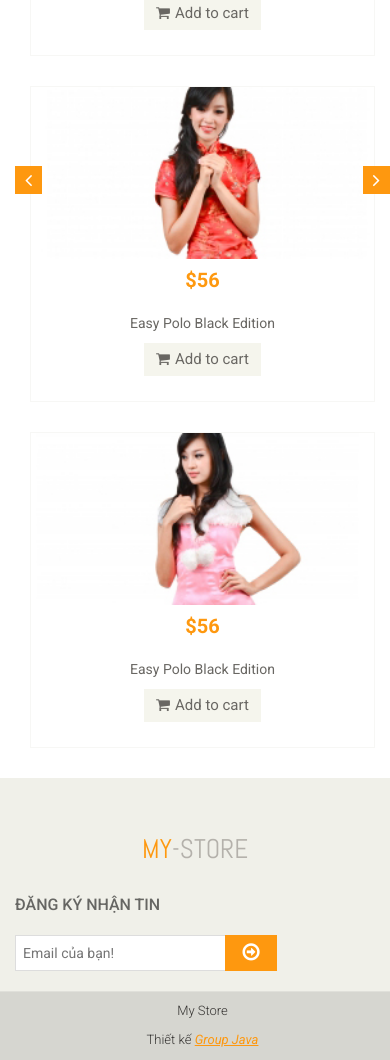
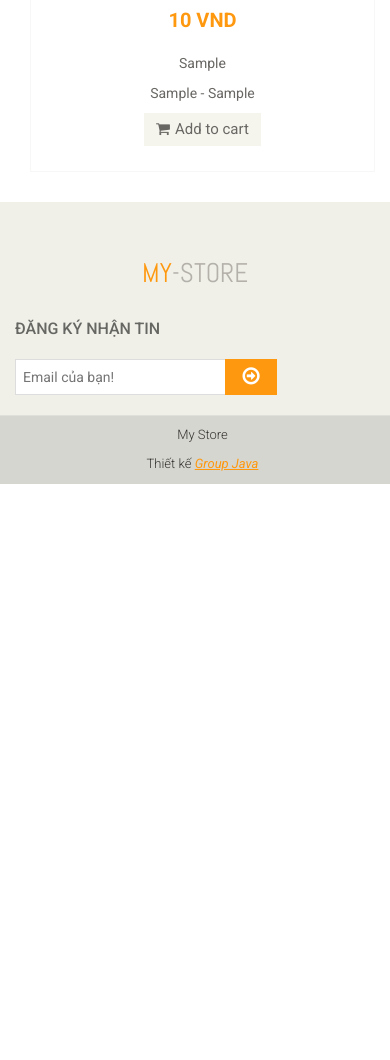
Before and after one commit to peter-dinh/django-e-commerce, a Django app: template app/templates/app/product-details.html in a window 390 px wide. Shown: the part 2571-3631 px from the top of the page. After the commit the page ends 3055 px from the top, so only its background shows below. Run offline with Django 3.2, Linux system fonts and the light colour scheme; the template is opened without the code that fills it: most values are stand-ins (such as "Sample title", 1, 10 or a date in 2020); parts of the project's set-up code (start-up, migrations or seed data) failed here and were passed over.

Commit message:
rebarch 1.0

```diff
--- a/app/templates/app/product-details.html
+++ b/app/templates/app/product-details.html
@@ -221,87 +221,47 @@
 						</div>
 					</div><!--/category-tab-->
 
-					<d	iv class="recommended_items"><!--recommended_items-->
-						<h2 class="title text-center">recommended items</h2>
+					<div class="recommended_items"><!--recommended_items-->
+						<h2 class="title text-center">Sản phẩm cùng loại</h2>
 
 						<div id="recommended-item-carousel" class="carousel slide" data-ride="carousel">
 							<div class="carousel-inner">
 								<div class="item active">
+									{% for item in danhsachcungloai1 %}
 									<div class="col-sm-4">
 										<div class="product-image-wrapper">
 											<div class="single-products">
 												<div class="productinfo text-center">
-													<img src="images/home/recommend1.jpg" alt="" />
-													<h2>$56</h2>
-													<p>Easy Polo Black Edition</p>
-													<button type="button" class="btn btn-default add-to-cart"><i class="fa fa-shopping-cart"></i>Add to cart</button>
+														<a href="/product_detail/{{ item.0 }}"><img src="/media/{{item.3}}" alt="" /></a>
+														<h2>{{ item.2| floatformat:"-3"|add:" VND"|intcomma }}</h2>
+														<a href="/product_detail/{{ item.0 }}"><p>{{ item.4 }}</p></a>
+														<p>{{ item.5|add:" - "| add:item.6 }}</p>
+														<a href="/add/{{ item.0 }}" class="btn btn-default add-to-cart"><i class="fa fa-shopping-cart"></i>Add to cart</a>
 												</div>
 											</div>
 										</div>
 									</div>
+									{% endfor %}
+								</div>
+								{% if danhsachcungloai2 %}
+								<div class="item">
+									{% for item in danhsachcungloai2 %}
 									<div class="col-sm-4">
 										<div class="product-image-wrapper">
 											<div class="single-products">
 												<div class="productinfo text-center">
-													<img src="images/home/recommend2.jpg" alt="" />
-													<h2>$56</h2>
-													<p>Easy Polo Black Edition</p>
-													<button type="button" class="btn btn-default add-to-cart"><i class="fa fa-shopping-cart"></i>Add to cart</button>
+													<a href="/product_detail/{{ item.0 }}"><img src="/media/{{item.3}}" alt="" /></a>
+													<h2>{{ item.2| floatformat:"-3"|add:" VND"|intcomma }}</h2>
+													<a href="/product_detail/{{ item.0 }}"><p>{{ item.4 }}</p></a>
+													<p>{{ item.5|add:" - "| add:item.6 }}</p>
+													<a href="/add/{{ item.0 }}" class="btn btn-default add-to-cart"><i class="fa fa-shopping-cart"></i>Add to cart</a>
 												</div>
 											</div>
 										</div>
 									</div>
-									<div class="col-sm-4">
-										<div class="product-image-wrapper">
-											<div class="single-products">
-												<div class="productinfo text-center">
-													<img src="images/home/recommend3.jpg" alt="" />
-													<h2>$56</h2>
-													<p>Easy Polo Black Edition</p>
-													<button type="button" class="btn btn-default add-to-cart"><i class="fa fa-shopping-cart"></i>Add to cart</button>
-												</div>
-											</div>
-										</div>
-									</div>
+									{% endfor %}
 								</div>
-								<div class="item">
-									<div class="col-sm-4">
-										<div class="product-image-wrapper">
-											<div class="single-products">
-												<div class="productinfo text-center">
-													<img src="images/home/recommend1.jpg" alt="" />
-													<h2>$56</h2>
-													<p>Easy Polo Black Edition</p>
-													<button type="button" class="btn btn-default add-to-cart"><i class="fa fa-shopping-cart"></i>Add to cart</button>
-												</div>
-											</div>
-										</div>
-									</div>
-									<div class="col-sm-4">
-										<div class="product-image-wrapper">
-											<div class="single-products">
-												<div class="productinfo text-center">
-													<img src="images/home/recommend2.jpg" alt="" />
-													<h2>$56</h2>
-													<p>Easy Polo Black Edition</p>
-													<button type="button" class="btn btn-default add-to-cart"><i class="fa fa-shopping-cart"></i>Add to cart</button>
-												</div>
-											</div>
-										</div>
-									</div>
-									<div class="col-sm-4">
-										<div class="product-image-wrapper">
-											<div class="single-products">
-												<div class="productinfo text-center">
-													<img src="images/home/recommend3.jpg" alt="" />
-													<h2>$56</h2>
-													<p>Easy Polo Black Edition</p>
-													<button type="button" class="btn btn-default add-to-cart"><i class="fa fa-shopping-cart"></i>Add to cart</button>
-												</div>
-											</div>
-										</div>
-									</div>
-								</div>
+								{% endif %}
 							</div>
 							 <a class="left recommended-item-control" href="#recommended-item-carousel" data-slide="prev">
 								<i class="fa fa-angle-left"></i>
--- a/app/urls.py
+++ b/app/urls.py
@@ -1,6 +1,6 @@
 from django.conf.urls import url
 from  . import views
-
+from django.views.defaults import page_not_found
 
 urlpatterns=[
     url(r'^$', views.index, name="index"),
--- a/mysite/settings.py
+++ b/mysite/settings.py
@@ -34,9 +34,9 @@ BASE_DIR = os.path.dirname(os.path.dirname(os.path.abspath(__file__)))
 SECRET_KEY = ')bbhn!8j5^asg31xf@3x!5v!usaw#b^=gkyd#urmb&8931i5^k'
 
 # SECURITY WARNING: don't run with debug turned on in production!
-DEBUG = True
+DEBUG = False
 
-ALLOWED_HOSTS = []
+ALLOWED_HOSTS = ["*"]
 
 
 # Application definition
--- a/mysite/urls.py
+++ b/mysite/urls.py
@@ -19,13 +19,19 @@ from django.contrib.staticfiles.urls import staticfiles_urlpatterns
 from django.conf import settings
 from django.conf.urls.static import static
 from app.views import index, login, register, catalog, info, account, change_pass, bill
+from django.conf.urls import handler404, handler500
 
 urlpatterns = [
     url(r'^', include('app.urls')),
     url(r'^admin/', admin.site.urls),
+
 ]
 
 urlpatterns += staticfiles_urlpatterns()
 
 if settings.DEBUG:
     urlpatterns += static(settings.MEDIA_URL, document_root=settings.MEDIA_ROOT)
+
+
+handler404 = 'app.views.handler404'
+handler500 = 'app.views.handler404'
```
Also changed, not shown: app/models.py (+9 -1 lines), app/templates/app/404.html (+10 -4 lines), app/views.py (+25 -3 lines), README.md.
